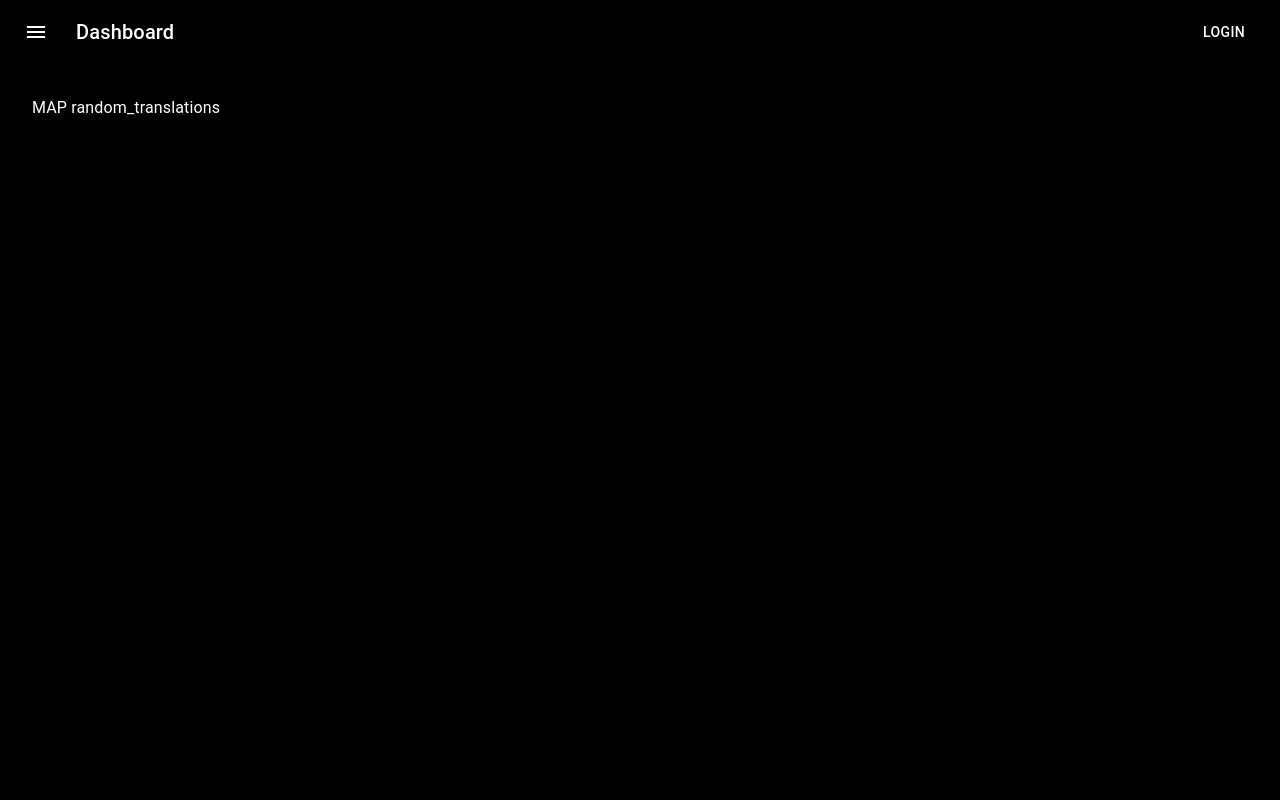
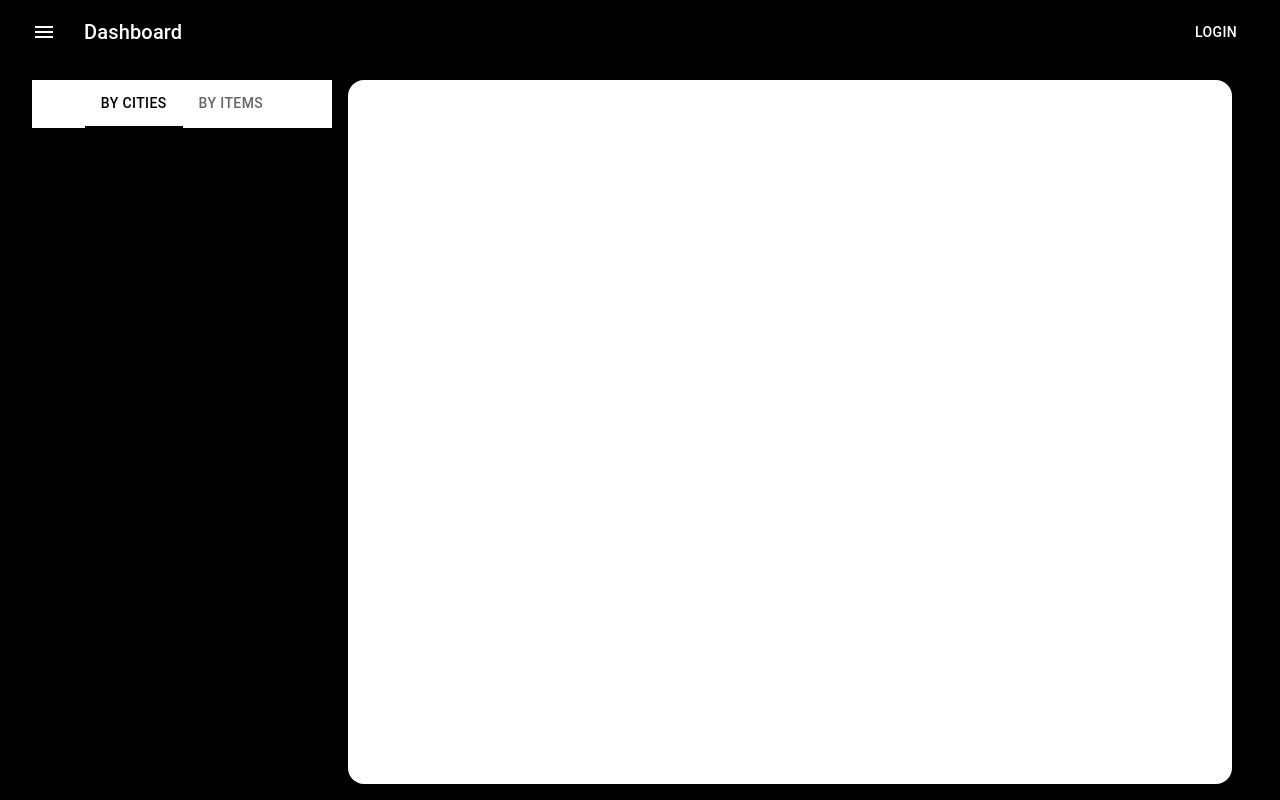
Before and after one commit to ukraine-taskforce/requests-dashboard, a React (Create React App) app: page /requests in a window 1280 px wide. Both pictures are taken after a click on the button "menu". Built offline with nearby package versions, Linux system fonts and the light colour scheme; no server answers.

Commit message:
organize layout

```diff
--- a/src/medias/translations/en.json
+++ b/src/medias/translations/en.json
@@ -38,5 +38,8 @@
   "close": "Close",
   "ugt": "Ukraine Global Taskforce",
   "page_not_exist": "This page does not exist",
-  "go_to_homepage": "Go to the homepage"
+  "go_to_homepage": "Go to the homepage",
+
+  "by_cities": "By cities",
+  "by_items": "By items"
 }
--- a/src/medias/translations/uk.json
+++ b/src/medias/translations/uk.json
@@ -38,5 +38,9 @@
   "close": "Закрити",
   "ugt": "Ukraine Global Taskforce",
   "page_not_exist": "Ця сторінка не існує",
-  "go_to_homepage": "Перейдіть на домашню сторінку"
+  "go_to_homepage": "Перейдіть на домашню сторінку",
+
+
+  "by_cities": "За містами",
+  "by_items": "By елементами"
 }
--- /dev/null
+++ b/src/others/components/Dashboard.tsx
@@ -0,0 +1,22 @@
+import * as React from "react";
+import { ReactNode } from "react";
+import Box from "@mui/material/Box";
+
+import { useDashboardContext } from "./dashboard-context";
+
+export interface DashboardProps {
+  children?: ReactNode;
+}
+
+const openDashboardWidth = "300px";
+
+export const Dashboard = ({ children }: DashboardProps) => {
+  const { isOpen } = useDashboardContext();
+
+  console.log("Dashboard isOpen", isOpen);
+  return (
+    <Box sx={{ height: "100%", backgroundColor: "primary.main", width: isOpen ? openDashboardWidth : 0 }}>
+      {isOpen ? <Box sx={{ display: "flex" }}>{children}</Box> : null}
+    </Box>
+  );
+};
--- a/src/others/components/Header.tsx
+++ b/src/others/components/Header.tsx
@@ -17,7 +17,7 @@ export interface HeaderProps {
 export const Header = ({ children }: HeaderProps) => {
   const { toggle } = useDashboardContext();
   return (
-    <AppBar position="static">
+    <AppBar position="static" sx={{ paddingRight: 1, paddingLeft: 1 }}>
       <Toolbar>
         <IconButton size="large" edge="start" color="inherit" aria-label="menu" sx={{ mr: 2 }} onClick={toggle}>
           <MenuIcon />
--- a/src/others/components/Main.tsx
+++ b/src/others/components/Main.tsx
@@ -4,8 +4,14 @@ import Box from "@mui/material/Box";
 
 export interface MainProps {
   children?: ReactNode;
+  aside?: ReactNode;
 }
 
-export const Main = ({ children }: MainProps) => {
-  return <Box sx={{ height: "100%", backgroundColor: "primary.main", padding: 4 }}>{children}</Box>;
+export const Main = ({ children, aside }: MainProps) => {
+  return (
+    <Box component="main" sx={{ height: "100%", backgroundColor: "primary.main", paddingX: 4, paddingY: 2, display: "flex" }}>
+      <Box component="aside">{aside}</Box>
+      <Box sx={{ paddingX: 2, width: "100%" }}>{children}</Box>
+    </Box>
+  );
 };
--- /dev/null
+++ b/src/others/components/MapWindow.tsx
@@ -0,0 +1,25 @@
+import * as React from "react";
+import { ReactNode } from "react";
+import Box from "@mui/material/Box";
+
+export interface MapWindowProps {
+  children?: ReactNode;
+}
+
+export const MapWindow = ({ children }: MapWindowProps) => {
+  return (
+    <Box
+      sx={{
+        width: "100%",
+        height: "100%",
+        display: "flex",
+        justifyContent: "center",
+        alignItems: "center",
+        backgroundColor: "white",
+        borderRadius: "16px",
+      }}
+    >
+      {children}
+    </Box>
+  );
+};
--- /dev/null
+++ b/src/others/components/MultiTab.tsx
@@ -0,0 +1,26 @@
+import * as React from "react";
+import Box from "@mui/material/Box";
+import Tabs from "@mui/material/Tabs";
+import Tab from "@mui/material/Tab";
+
+interface MultiTabProps {
+  labels: string[];
+}
+
+export const MultiTab = ({ labels }: MultiTabProps) => {
+  const [value, setValue] = React.useState(0);
+
+  const handleChange = (event: React.SyntheticEvent, newValue: number) => {
+    setValue(newValue);
+  };
+
+  return (
+    <Box sx={{ width: "100%", bgcolor: "background.paper" }}>
+      <Tabs value={value} onChange={handleChange} centered>
+        {labels.map((label) => (
+          <Tab label={label} />
+        ))}
+      </Tabs>
+    </Box>
+  );
+};
--- a/src/others/components/dashboard-context.tsx
+++ b/src/others/components/dashboard-context.tsx
@@ -1,4 +1,4 @@
-import { ReactNode, useState, useContext, createContext, Dispatch, SetStateAction } from "react";
+import { ReactNode, useState, useContext, createContext } from "react";
 
 interface DashboardState {
   isOpen: boolean;
@@ -20,10 +20,10 @@ interface DashboardContextProviderProps {
 }
 
 export const DashboardContextProvider = ({ children }: DashboardContextProviderProps) => {
-  return <DashboardContext.Provider value={initDashboardState()}>{children}</DashboardContext.Provider>;
+  return <DashboardContext.Provider value={useDashboardState()}>{children}</DashboardContext.Provider>;
 };
 
-const initDashboardState = () => {
+const useDashboardState = () => {
   const [isOpen, setIsOpen] = useState(false);
 
   const toggle = () => setIsOpen(!isOpen);
--- a/src/pages/requests/index.tsx
+++ b/src/pages/requests/index.tsx
@@ -4,7 +4,9 @@ import { useLocationsQuery } from "../../others/contexts/api";
 import { Layout } from "../../others/components/Layout";
 import { Header } from "../../others/components/Header";
 import { Main } from "../../others/components/Main";
-import Typography from "@mui/material/Typography";
+import { Dashboard } from "../../others/components/Dashboard";
+import { MultiTab } from "../../others/components/MultiTab";
+import { MapWindow } from "../../others/components/MapWindow";
 
 export function Requests() {
   const { t } = useTranslation();
@@ -16,8 +18,15 @@ export function Requests() {
 
   return (
     <Layout header={<Header />}>
-      <Main>
-        <Typography>MAP {t("random_translations")}</Typography>
+      <Main
+        aside={
+          <Dashboard>
+            <MultiTab labels={[t("by_cities"), t("by_items")]} />
+          </Dashboard>
+        }
+      >
+        {/* Todo: replace with the real map */}
+        <MapWindow> Map will go here</MapWindow>
       </Main>
     </Layout>
   );
```
